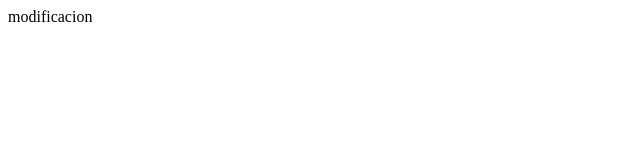
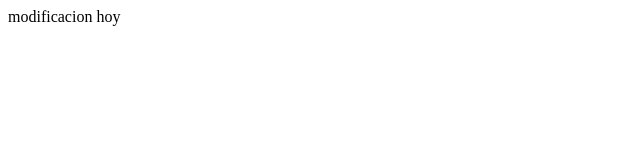
Before and after one commit to bastianth94/Tareas, a plain HTML site: page Index.html in a window 1280 px wide. Shown: the full height of the page, 0-640 px from the left. Drawn offline with Linux system fonts and the light colour scheme.

Commit message:
cambios hoy

```diff
--- a/Index.html
+++ b/Index.html
@@ -7,6 +7,6 @@
     <title>Document</title>
 </head>
 <body>
-  modificacion
+  modificacion hoy
 </body>
 </html>
```
